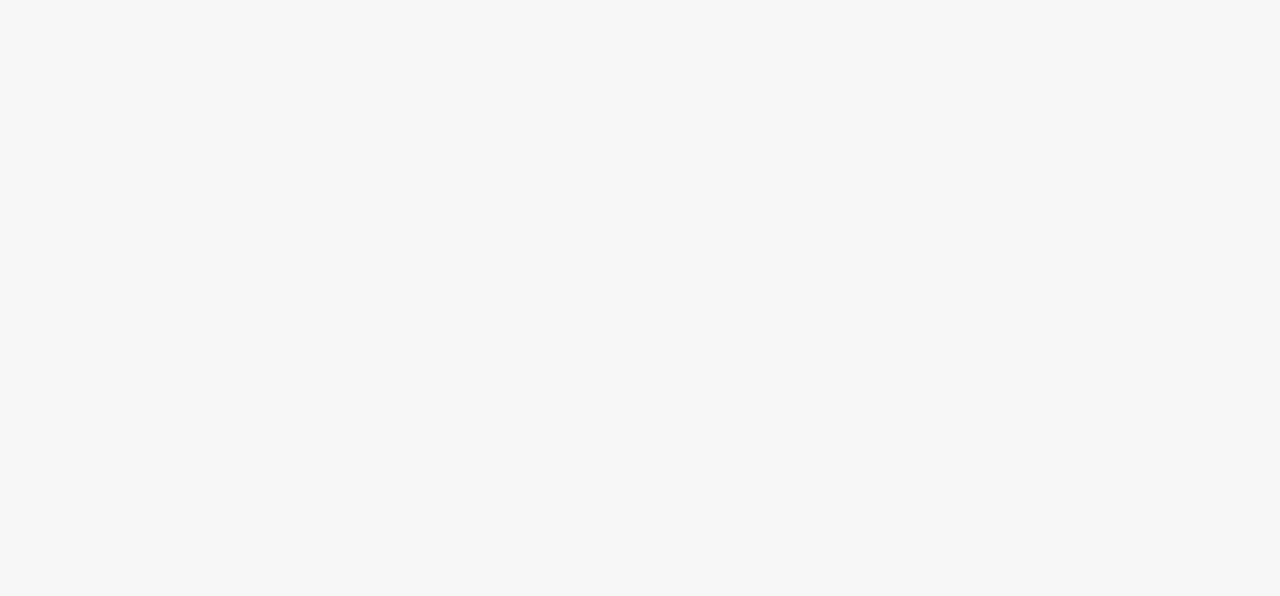
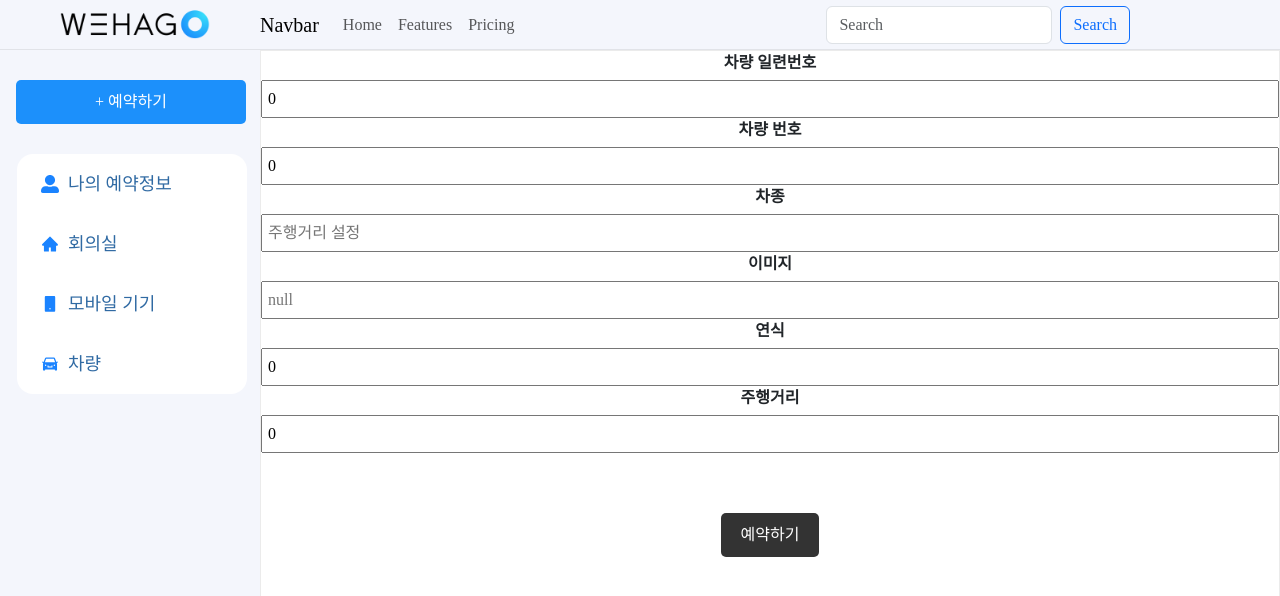
Before and after one commit to namji95/resource-management-frontend, a React (Create React App) app: page /car in a window 1280 px wide. Before the commit this address had no page. Shown: the top 596 px of the page. Built offline with nearby package versions, Linux system fonts and the light colour scheme; a web font is replaced by a local one.

Commit message:
fix 헤더, 사이드 바 CSS 수정

```diff
--- a/src/App.js
+++ b/src/App.js
@@ -13,13 +13,14 @@
 import Meeting from './components/Metting/InputDeviceForm';
 import Car from './components/Car/Car';
 
+import Facility from './components/Car/Facility_modal';
 
 function App() {
 
   const [windowWidth, setWindowWidth] = useState(window.innerWidth);
   const [windowHeight, setWindowHeight] = useState(window.innerHeight);
 
-  const [token, setToken] = useState(0);
+  const [token, setToken] = useState(1);
 
   const navigate = useNavigate();
 
@@ -56,7 +57,7 @@
           <div className = "body" >
             <Sidebar />
             <div className= "main" >
-              <div style={{border : '1px solid black', backgroundColor :'white', width: windowWidth - 300, height: windowHeight - 77 , position: 'fixed', left: '300px', top: '77px', right: '0', bottom: '0' }}>
+              <div style={{border : '1px solid rgba(0,0,0,.08)', backgroundColor :'white', width: windowWidth - 260, height: windowHeight - 50 , position: 'fixed', left: '260px', top: '50px', right: '0', bottom: '0' }}>
 
                 <Routes>
                   <Route path='/main' element = {<Calendar/>}></Route>
@@ -64,6 +65,8 @@
                   <Route path='/device' element = {<Device/>}></Route>
                   <Route path='/meeting' element = {<Meeting/>}></Route>
                   <Route path='/car' element = {<Car/>}></Route>
+
+
                 </Routes>
 
               </div>
--- a/src/components/Header.js
+++ b/src/components/Header.js
@@ -9,7 +9,7 @@
 function Header() {
   return (
     <>
-      <Navbar  bg="light" data-bs-theme="light" className={styles.fixedHeader}>
+      <Navbar className={styles.fixedHeader} >
         <Container className = {styles.header}>
           <img className = {styles.logo} alt = "logo" src = {logo}></img>
           <Navbar.Brand href="#home">Navbar</Navbar.Brand>
--- a/src/components/Metting/InputDeviceForm.js
+++ b/src/components/Metting/InputDeviceForm.js
@@ -29,8 +29,8 @@
 
         <TagTypesExample></TagTypesExample>
         <hr/>
-      <PlaintextExample></PlaintextExample>
-      <MultipleInputsExample></MultipleInputsExample>
+        <PlaintextExample></PlaintextExample>
+        <MultipleInputsExample></MultipleInputsExample>
 
       <Check></Check>
       <hr/>
--- a/src/components/Sidebar.js
+++ b/src/components/Sidebar.js
@@ -6,6 +6,8 @@
 import { FaUserAlt } from "react-icons/fa";
 import {Link} from 'react-router-dom';
 import styles from "../css/Sidebar.module.css";
+import itemStyles from '../css/SidebarItem.module.css';
+import { green, red } from '@mui/material/colors';
 
 const barData = [
   {
@@ -23,13 +25,13 @@
   {
     title : '모바일 기기',
     path : '/device',
-    icon : <AiIcons.AiFillHome/>,
+    icon : <AiIcons.AiFillMobile/>,
     cName : 'navText'
   },
   {
     title : '차량',
     path : '/car',
-    icon : <AiIcons.AiFillHome/>,
+    icon : <AiIcons.AiFillCar/>,
     cName : 'navText'
   },
 
@@ -42,18 +44,20 @@
       <nav className ={`${styles.navMenu} ${styles.navbarMargin}`}>
         <ul className ={styles.navMenuItems} >
           <Link to = "/room" >
-            <button className = {styles.reserveButton} >+예약하기</button>
+            <button className = {`${styles.reserveButton}`} style={{margin : '30px', marginRight : '60px', marginTop : '10px'}}>+ 예약하기</button>
           </Link>
+          <div className={itemStyles.sideItem}>
           {barData.map((item,index)=>{
             return (
               <li key = {index} className={`${styles.item} ${styles[item.cName]}`}>
                 <Link to = {item.path}>
-                  {item.icon}
-                  <span>{item.title}</span>
+                  {item.icon} &nbsp;&nbsp;
+                  <span style={{color : '#306AA3'}}>{item.title}</span>
                 </Link>
               </li>
             )
           })}
+          </div>
         </ul>
       </nav>
     </>
--- a/src/css/Header.module.css
+++ b/src/css/Header.module.css
@@ -9,15 +9,18 @@
     margin-left: 50px;
     margin-right : 50px;
     padding: 0px;
-    width: 200px;
+    width: 150px;
 }
 
 .fixedHeader {
+    border-bottom: 1px solid rgba(0,0,0,.08);
+    background-color: #f4f6fc;
     position: fixed;
     top: 0;
     left: 0;
     right: 0;
     z-index: 9999;
+    height: 50px;
 }
 
 .formControlButton {
--- a/src/css/Sidebar.module.css
+++ b/src/css/Sidebar.module.css
@@ -12,8 +12,8 @@
 }
 
 .navMenu{
-    background-color: #060b26;
-    width: 300px;
+    background-color: #f4f6fc;
+    width: 260px;
     height: 100vh;
     display: flex;
     justify-content: center;
@@ -36,7 +36,7 @@
 
 .navText a {
     text-decoration: none;
-    color : white;
+    color : #1a83ff;
     font-size: 18px;
     width: 95%;
     display: flex;
@@ -46,7 +46,9 @@
 }
 
 .navText a:hover{
-    background-color: #1a83ff;
+    /* background-color: #1a83ff; */
+    transform: scale(1.05);
+    transition-duration: 0.5s;
 }
 
 .navbarMenuItems{
@@ -62,16 +64,17 @@
     align-items: center;
 }
 
-span {
-
-}
-
 .reserveButton{
     /* margin-top: 30px; */
     margin-left: 10px;
     margin-right: 60px;
     padding: 10px;
-    width: 150px;
+    width: 230px;
+    background-color: #1C90FB;
+}
+
+.reserveButton:hover {
+    background-color: #1a83ff;
   }
 
 .navbarMargin {
--- /dev/null
+++ b/src/css/SidebarItem.module.css
@@ -0,0 +1,6 @@
+.sideItem {
+    background-color: white;
+    margin-left: 31px;
+    border-radius: 1rem;
+    width: 230px;
+  }
```
